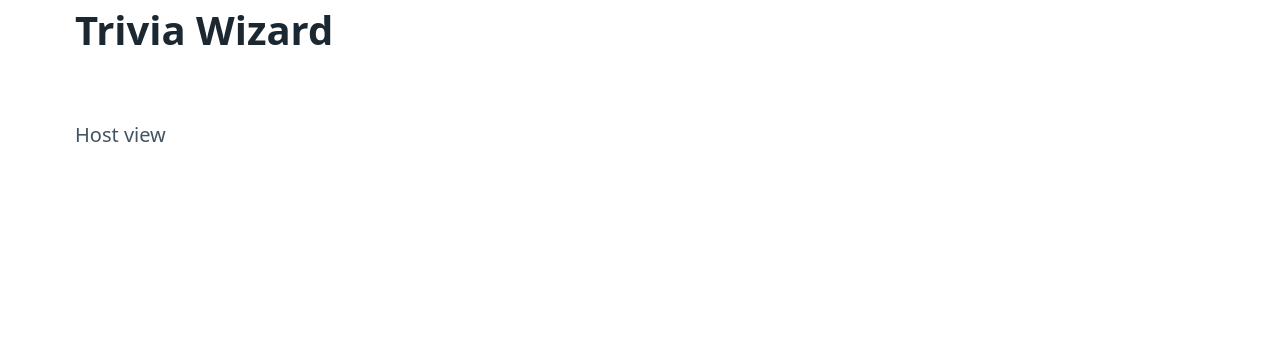
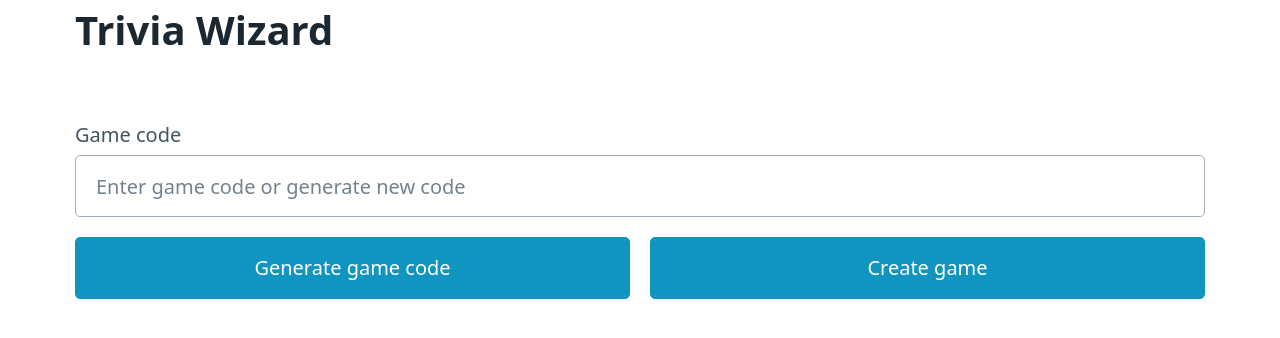
Before and after one commit to jaredblack/trivia-wizard, a SvelteKit app in the folder app/triviawizard/: page /host in a window 1280 px wide. Shown: the top 338 px of the page. Built offline with nearby package versions, Linux system fonts and the light colour scheme.

Commit message:
Start host UI

```diff
--- a/app/triviawizard/src/routes/+page.svelte
+++ b/app/triviawizard/src/routes/+page.svelte
@@ -1,11 +1,10 @@
 <main class="container">
-
     <section>
         <div>
-            <a href="/host" role="button">Start New Game</a>
+            <a href="/host"><button>Start New Game</button></a>
         </div>
         <div>
-            <a href="/play" role="button">Join Game</a>
+            <a href="/play"><button>Join Game</button></a>
         </div>
     </section>
 </main>
--- a/app/triviawizard/src/routes/host/+page.svelte
+++ b/app/triviawizard/src/routes/host/+page.svelte
@@ -1,3 +1,72 @@
+<script lang='ts'>
+    import { getWebSocketServer } from '../../utils'
+
+    let gameCode: string;
+    let websocket: WebSocket;
+
+    async function generateGameCode() {
+        const res = await fetch("https://random-word-api.herokuapp.com/word?length=5");
+        const jsonCook = await res.json();
+        if (res.ok) {
+            gameCode = jsonCook[0].toUpperCase();
+        } else {
+            alert("Error generating game code");
+        }
+    }
+
+    function createGame() {
+        gameCode = gameCode.trim().toLocaleUpperCase();
+        if (gameCode.length < 5 || gameCode.length > 5) {
+            alert("Game code must be 5 characters long");
+            return;
+        }
+        const websocket = new WebSocket(getWebSocketServer());
+
+        websocket.addEventListener("open", () => {
+            const event = {
+                type: "init",
+                gameCode: gameCode,
+                create: true,
+            };
+            websocket.send(JSON.stringify(event));
+        });
+        receiveAnswers(websocket);
+    }
+
+    function receiveAnswers(websocket: WebSocket) {
+        websocket.addEventListener("message", ({data}) => {
+            const obj = JSON.parse(data);
+            if (obj.type == 'answer') {
+                console.log(obj);
+            } else if (obj.type == 'success') {
+                console.log(obj);
+
+            } else if (obj.type == 'newQuestion') {
+
+            }
+        });
+    }
+</script>
+
 <main class="container">
-    <p>Host view</p>
+    <label for="gameCodeInput">Game code</label>
+    <input type="text" id="gameCodeInput" bind:value={gameCode} placeholder="Enter game code or generate new code"/>
+    <div class="grid">
+        <div>
+            <button on:click={generateGameCode}>Generate game code</button>
+        </div>
+        <div>
+            <button on:click={createGame}>Create game</button>
+        </div>
+    </div>
 </main>
+
+<style>
+    #gameCodeInput {
+        text-transform: uppercase;
+    }
+
+    #gameCodeInput::placeholder {
+        text-transform: none;
+    }
+</style>
--- /dev/null
+++ b/app/triviawizard/src/utils.ts
@@ -0,0 +1,7 @@
+export function getWebSocketServer() {
+    if (window.location.host ==="jaredblack.github.io") {
+        return "wss://triviawizard.herokuapp.com";
+    } else {
+        return "ws://localhost:8001";
+    }
+}
```
